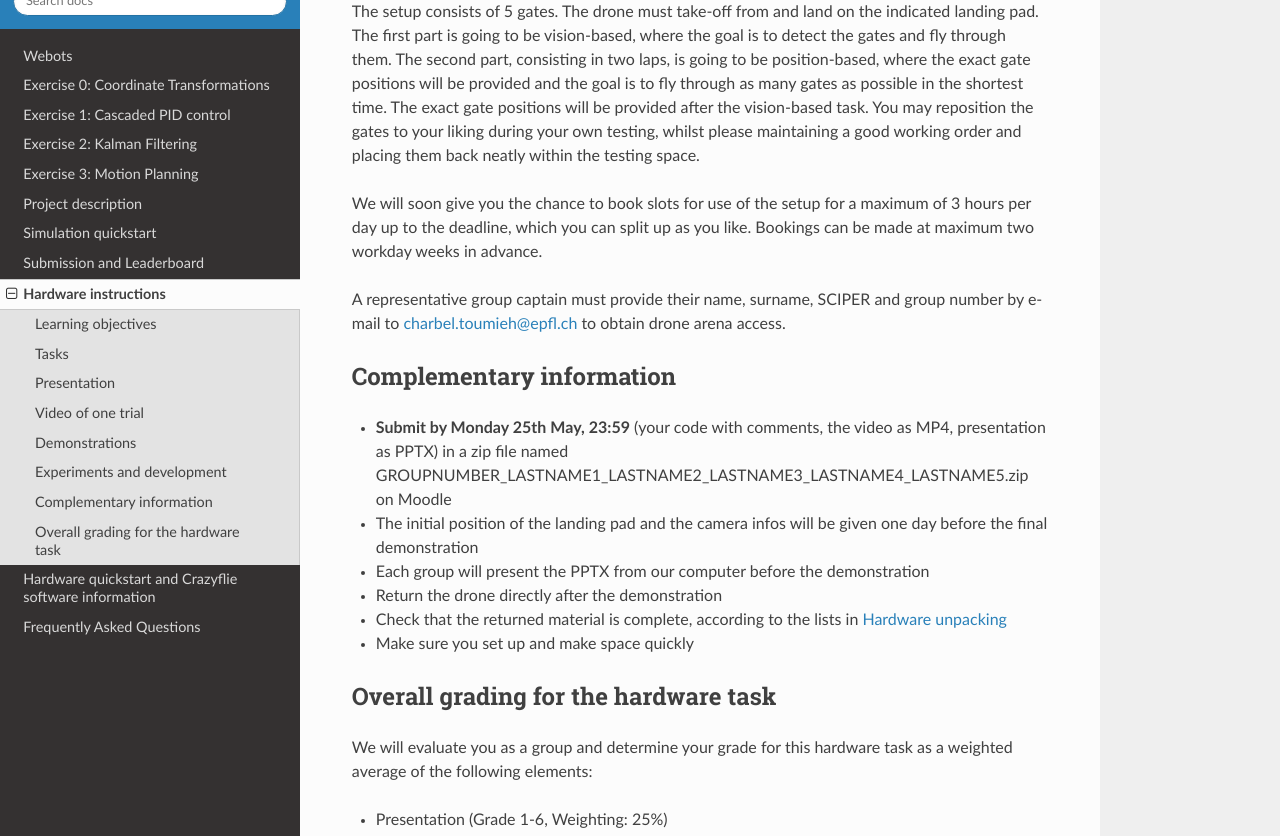
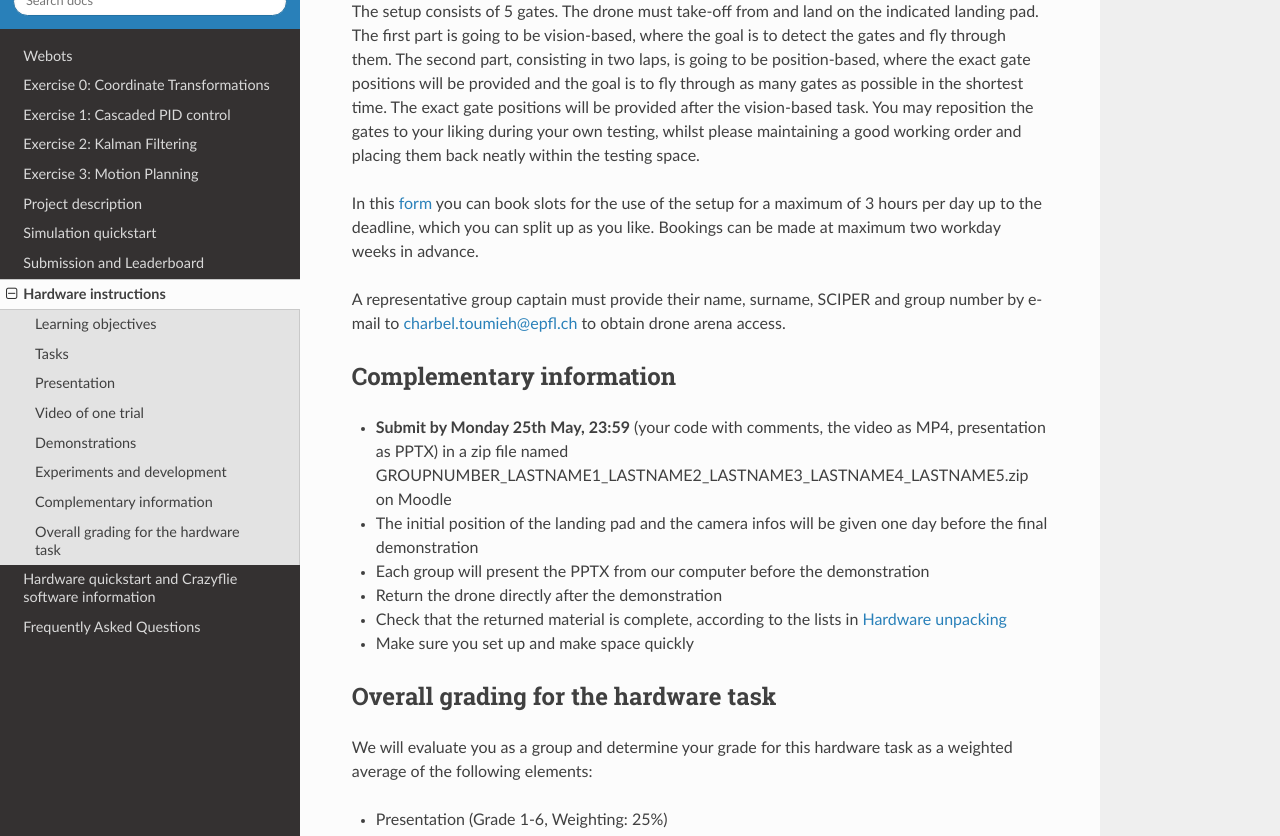
Before and after one commit to lis-epfl/micro-502, a Sphinx documentation site: the page built from docs/assignment/hardware_instruction.rst, in a window 1280 px wide and 900 px high, scrolled down 1999 px, cut to the strip 64-900 px from the top of the window. Built offline with Sphinx 7.4.7 and the Read the Docs theme 3.1.0, drawn with Linux system fonts in a browser that asks for light colours.

Commit message:
Update booking form link and clarify setup usage instructions in hardware documentation

```diff
--- a/docs/assignment/hardware_instruction.rst
+++ b/docs/assignment/hardware_instruction.rst
@@ -62,8 +62,7 @@ To develop and test your algorithms, you will use our pre-built setup with the L
 The setup consists of 5 gates. The drone must take-off from and land on the indicated landing pad. The first part is going to be vision-based, where the goal is to detect the gates and fly through them. The second part, consisting in two laps, is going to be position-based, where the exact gate positions will be provided and the goal is to fly through as many gates as possible in the shortest time. The exact gate positions will be provided after the vision-based task.
 You may reposition the gates to your liking during your own testing, whilst please maintaining a good working order and placing them back neatly within the testing space.
 
-.. In this `form <https://docs.google.com/spreadsheets/d/1jxJD-PnUoYsJz4ouRZlyiNg_vVRUKn35aWl69dxFwjU/edit?gid=1016483530#gid=1016483530>`_,
-We will soon give you the chance to book slots for use of the setup for a maximum of 3 hours per day up to the deadline, which you can split up as you like. Bookings can be made at maximum two workday weeks in advance.
+In this `form <https://docs.google.com/spreadsheets/d/1pecNiic4XJSPUXZYNv5mPVzeaJX4kDov0C4yeFLuC1o/edit?gid=0#gid=0>`_ you can book slots for the use of the setup for a maximum of 3 hours per day up to the deadline, which you can split up as you like. Bookings can be made at maximum two workday weeks in advance.
 
 A representative group captain must provide their name, surname, SCIPER and group number by e-mail to charbel.toumieh@epfl.ch to obtain drone arena access.
 
```
